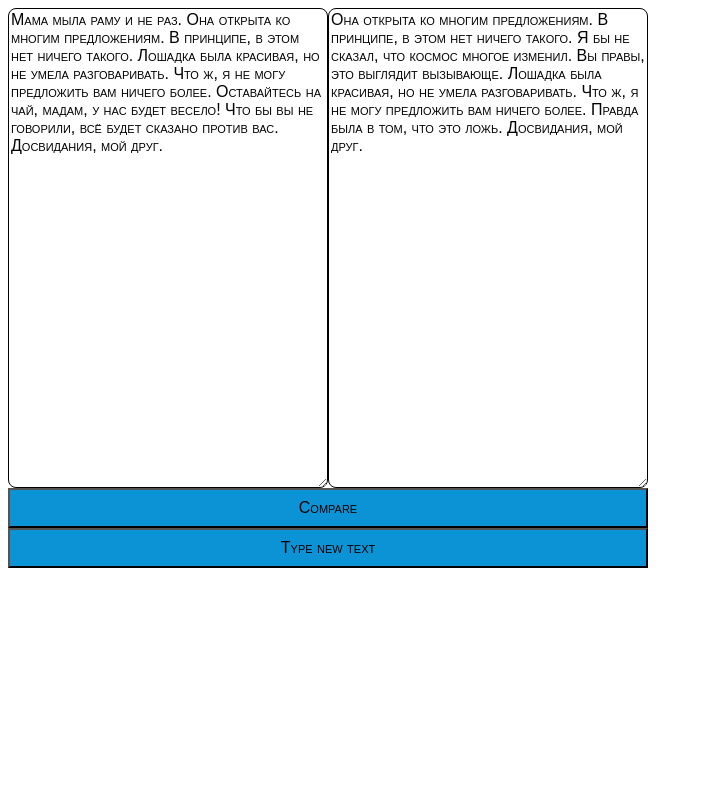
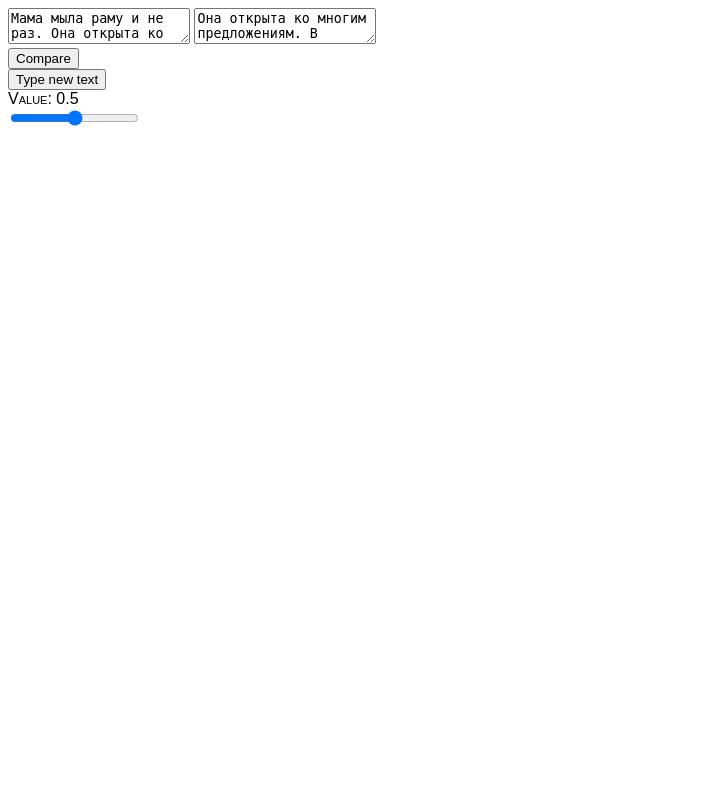
Before and after one commit to Lpshkn/Plataurus, a Flask app: page / in a window 1280 px wide. Shown: the whole page, without its empty margins (0-703 px from the left). Run offline with Flask 2, Linux system fonts and the light colour scheme.

Commit message:
Add a slider in the main window to indicate 'threshold' value

```diff
--- a/app/templates/index.html
+++ b/app/templates/index.html
@@ -31,6 +31,7 @@
         const $compareTextsBtn = getById('compareTextsBtn');
         const $cleanUpBtn = getById('cleanUpBtn');
 
+        const $rangeSlider = getById('range');
 
         const hideInput = () => {
             $inputDiv.classList.add(hiddenClass);
@@ -64,6 +65,10 @@
 
         const getSecondText = () => {
             return $secondTextArea.value;
+        };
+
+        const getRangeSliderValue = () => {
+            return parseInt($rangeSlider.value) / 100;
         };
 
         const cleanInputs = () => {
@@ -106,7 +111,8 @@
                 method: 'POST',
                 body: JSON.stringify({
                     firstText: getFirstText(),
-                    secondText: getSecondText()
+                    secondText: getSecondText(),
+                    rangeValue: getRangeSliderValue(),
                 })
             })
                 .then(res => res.json())
@@ -130,25 +136,35 @@
             hideDisplay();
             showInput();
         };
+
+        $rangeSlider.onchange = () => {
+            const rangeValue = getRangeSliderValue();
+            getById('sliderValue').innerHTML = 'Value: ' + rangeValue;
+        };
     });
 </script>
 <body>
 <div id="inputDiv">
-    <textarea class="textarea" id="firstText">{{ first_text }}</textarea>
-    <textarea class="textarea" id="secondText">{{ second_text }}</textarea>
+    <textarea className="textarea" id="firstText">{{ first_text }}</textarea>
+    <textarea className="textarea" id="secondText">{{ second_text }}</textarea>
 </div>
-<div id="displayDiv" class="hidden">
-    <div class="textarea" id="firstTextDisplay"></div>
-    <div class="textarea" id="secondTextDisplay"></div>
+<div id="displayDiv" className="hidden">
+    <div className="textarea" id="firstTextDisplay"></div>
+    <div className="textarea" id="secondTextDisplay"></div>
 </div>
-<div class="row">
-    <button id="compareTextsBtn" class="btn">Compare</button>
+<div className="row">
+    <button id="compareTextsBtn" className="btn">Compare</button>
     <br>
-    <button id="cleanUpBtn" class="btn">Type new text</button>
+    <button id="cleanUpBtn" className="btn">Type new text</button>
+    <br>
+    <div className="slide-container">
+        <div id="sliderValue">Value: 0.5</div>
+        <input type="range" min="0" max="100" value="50" className="slider" id="range">
+    </div>
 </div>
 </body>
 <style>
-    * {
+    body {
         font: normal small-caps 100% fantasy;
     }
 
```
Also changed, not shown: other parts of app/templates/index.html (+41 -1 lines).
